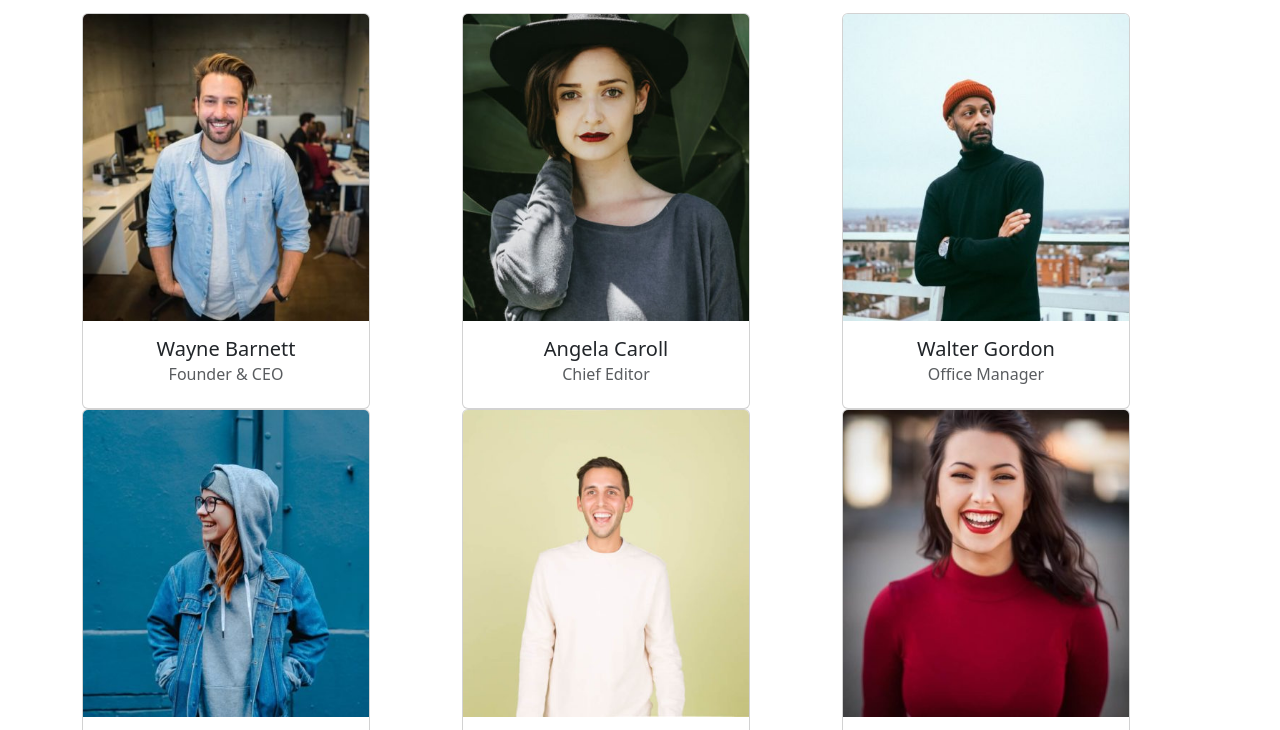
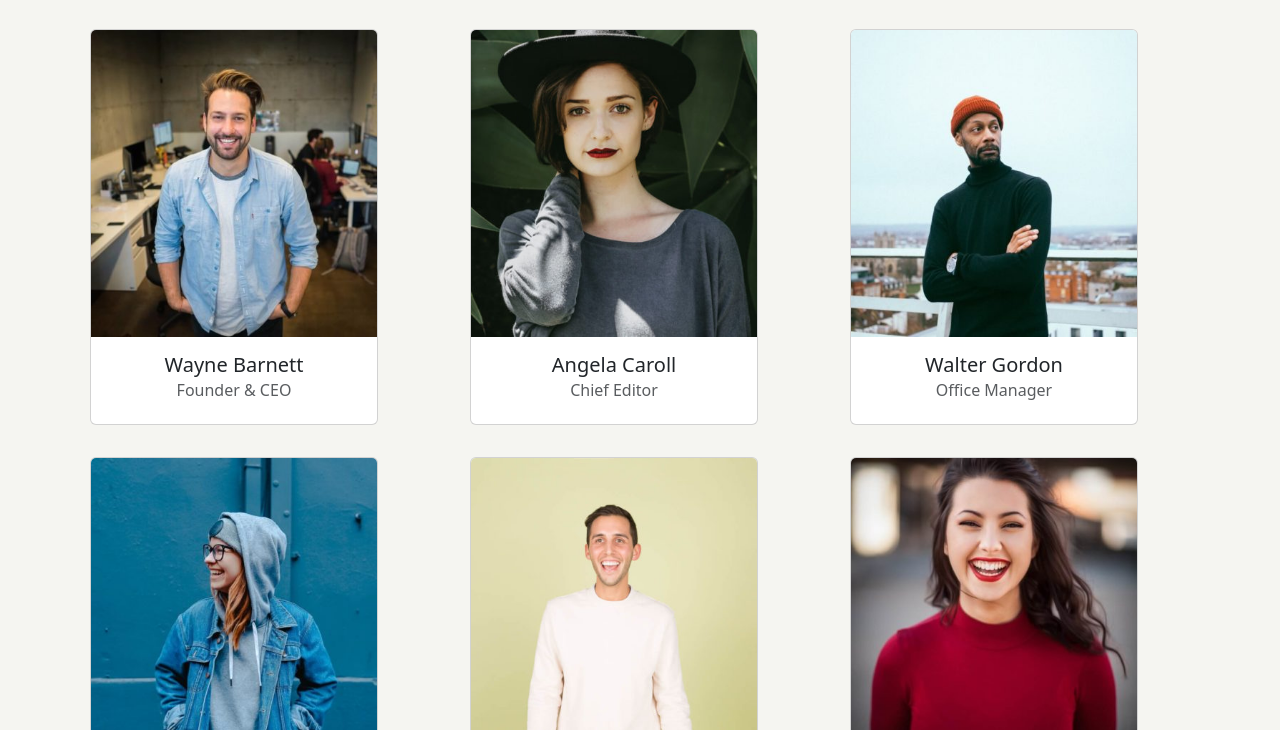
Before and after one commit to juri931/js-our-team, a plain HTML site: page index.html in a window 1280 px wide. Shown: the part 121-851 px from the top of the page. Drawn offline with nearby package versions, Linux system fonts and the light colour scheme; files whose address does not match are found by name.

Commit message:
[fix] images path

```diff
--- a/assets/script.js
+++ b/assets/script.js
@@ -39,7 +39,7 @@ for(let member of team){
   console.log(member);
   output.innerHTML += `
     <div class="col">
-        <div class="card" style="width: 18rem;">
+        <div class="card mx-2 my-3" style="width: 18rem;">
         <img src="${member.img}" class="card-img-top alt="${member.name}">
           <div class="card-body">
             <h5 class="card-title">${member.name}</h5>
--- a/assets/style.css
+++ b/assets/style.css
@@ -0,0 +1,3 @@
+body{
+  background-color: rgb(245, 245, 241);
+}
```
Also changed, not shown: index.html (+0 -2 lines), assets/img/angela-caroll-chief-editor.jpg (renamed from assets/img/img/angela-caroll-chief-editor.jpg), assets/img/angela-lopez-social-media-manager.jpg (renamed from assets/img/img/angela-lopez-social-media-manager.jpg), assets/img/barbara-ramos-graphic-designer.jpg (renamed from assets/img/img/barbara-ramos-graphic-designer.jpg), assets/img/scott-estrada-developer.jpg (renamed from assets/img/img/scott-estrada-developer.jpg), assets/img/walter-gordon-office-manager.jpg (renamed from assets/img/img/walter-gordon-office-manager.jpg), assets/img/wayne-barnett-founder-ceo.jpg (renamed from assets/img/img/wayne-barnett-founder-ceo.jpg).
